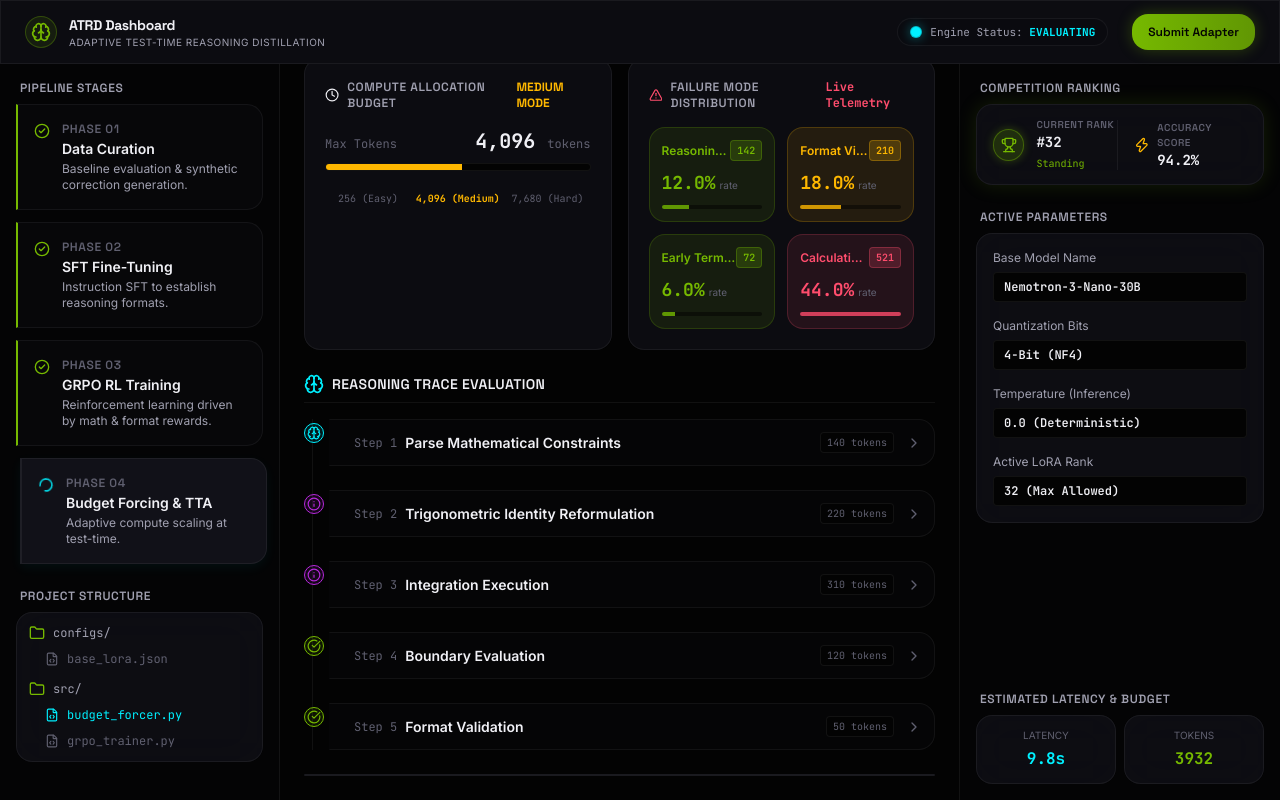
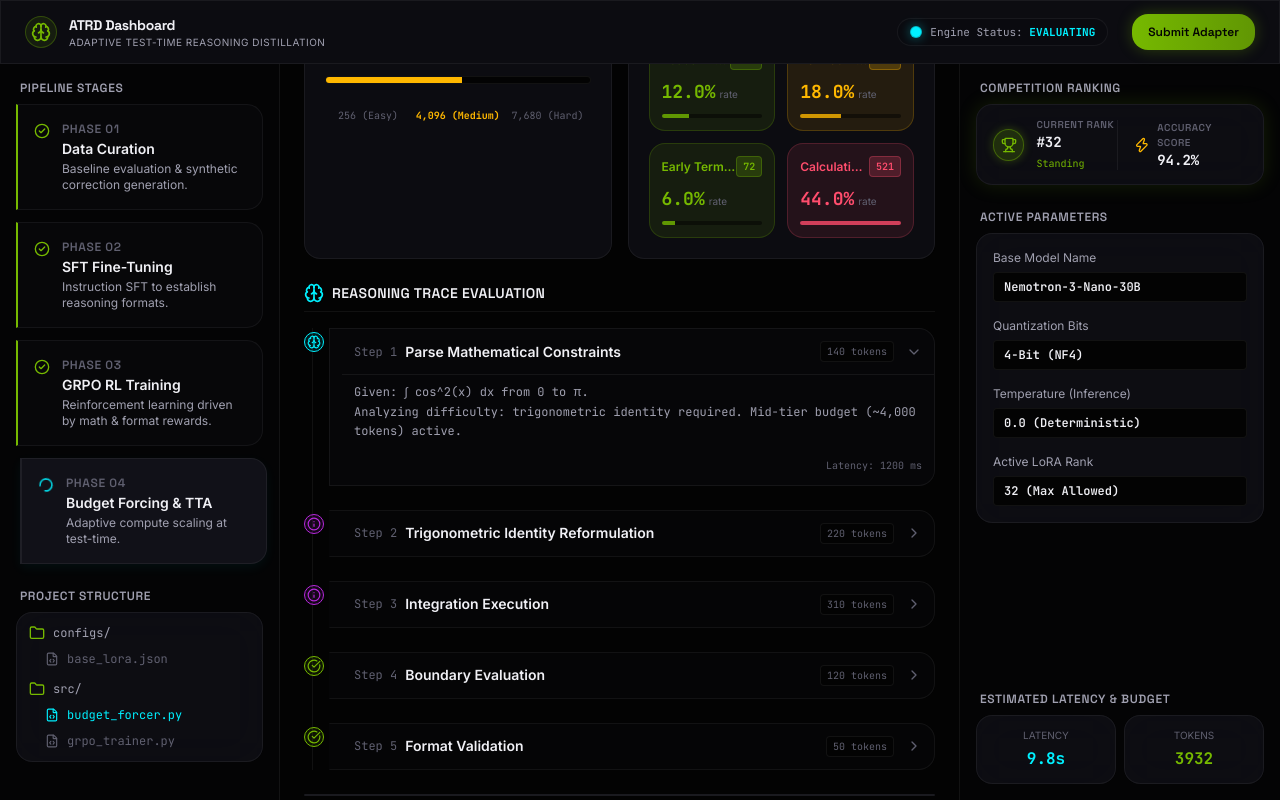
Before and after one commit to samarabdelhameed/ATRD-Adaptive-Test-Time-Reasoning-Distillation, a Next.js app: page / in a window 1280 px wide. Built offline with nearby package versions, Linux system fonts and the light colour scheme.

Commit message:
feat(components): finalize reasoning trace and budget gauge improvements and mark phase 3 completed

```diff
--- a/components/atrd/budget-gauge.tsx
+++ b/components/atrd/budget-gauge.tsx
@@ -35,7 +35,7 @@ export function BudgetGauge({ value, onChange, className }: BudgetGaugeProps) {
     <div className={cn("glass-panel p-5 rounded-lg flex flex-col gap-4", className)}>
       <div className="flex items-center justify-between">
         <div className="flex items-center gap-2">
-          <Clock className="h-4 w-4 text-accent-cyan" />
+          <Clock className="h-4 w-4 text-cyan" />
           <span className="font-display text-xs font-semibold tracking-wider uppercase text-text-secondary">
             Compute Allocation Budget
           </span>
@@ -45,7 +45,7 @@ export function BudgetGauge({ value, onChange, className }: BudgetGaugeProps) {
         </span>
       </div>
 
-      <div className="flex flex-col gap-2">
+      <div className="flex flex-col gap-2 relative">
         <div className="flex justify-between items-baseline">
           <span className="font-mono text-xs text-text-muted">Max Tokens</span>
           <span className="font-mono text-xl font-bold text-text-primary">
@@ -53,6 +53,7 @@ export function BudgetGauge({ value, onChange, className }: BudgetGaugeProps) {
           </span>
         </div>
 
+        <div className="relative w-full py-1">
           <div className="relative w-full h-2 bg-void rounded-full overflow-hidden border border-default">
             <div
               className={cn("h-full transition-all duration-300 ease-out", barBg)}
@@ -67,9 +68,10 @@ export function BudgetGauge({ value, onChange, className }: BudgetGaugeProps) {
             step="128"
             value={value}
             onChange={handleSliderChange}
-          className="w-full h-1 bg-transparent appearance-none cursor-pointer focus:outline-none focus:ring-0 opacity-0 absolute"
+            className="w-full h-full bg-transparent appearance-none cursor-pointer focus:outline-none focus:ring-0 opacity-0 absolute top-0 left-0"
             style={{ pointerEvents: onChange ? "auto" : "none" }}
           />
+        </div>
       </div>
 
       <div className="grid grid-cols-3 gap-1 font-mono text-[10px] text-text-muted text-center pt-1">
--- a/components/atrd/reasoning-trace.tsx
+++ b/components/atrd/reasoning-trace.tsx
@@ -17,8 +17,11 @@ interface ReasoningTraceProps {
 }
 
 export function ReasoningTrace({ steps, className }: ReasoningTraceProps) {
-  const [expandedSteps, setExpandedSteps] = useState<Record<string, boolean>>({
-    "0": true, // Expand first step by default
+  const [expandedSteps, setExpandedSteps] = useState<Record<string, boolean>>(() => {
+    if (steps && steps.length > 0) {
+      return { [steps[0].id]: true };
+    }
+    return {};
   });
 
   const toggleStep = (id: string) => {
--- a/context/progress-tracker.md
+++ b/context/progress-tracker.md
@@ -4,11 +4,11 @@ Update this file after every meaningful implementation change.
 
 ## Current Phase
 
-- 🔄 Implementing 03-atrd-custom-components.md
+- 🔄 Implementing 04-baseline-evaluation.md
 
 ## Current Goal
 
-- Complete 03-atrd-custom-components.md implementation (verify exit gate → mark complete → move to 04)
+- Complete 04-baseline-evaluation.md implementation (verify exit gate → mark complete → move to 05)
 
 ## Completed
 
@@ -45,6 +45,17 @@ Update this file after every meaningful implementation change.
 - [x] Right Sidebar (320px): LeaderboardBadge, Active Parameters (4 rows), Latency & Budget grid
 - [x] Responsive: grid collapses to single column on mobile
 - [x] Auto-scroll log console on new entries (via useRef + useEffect)
+
+### ✅ 03-atrd-custom-components.md — Completed
+
+- [x] ReasoningTrace: vertical timeline with color-coded nodes by type (thinking, assertion, correction with pulse, conclusion), collapsible sections, dynamic token count, and latency stats
+- [x] BudgetGauge: linear compute slider (256-7680 tokens) with relative overlay for precise tracking, difficulty tier badge (easy, medium, hard), and quick-select presets
+- [x] FailureHeatmap: 2-column grid of error mode cards using Tooltip from `@/components/ui/tooltip`, color-coded heat level mapping (Green <30%, Amber 30-70%, Rose >70%), and heat bar fills
+- [x] PhaseStepper: vertical status buttons with color borders (NVIDIA green, cyan, muted) and status icons (Check, Spinner, Circle) matching project phases
+- [x] MetricCard: hover lift animation, top theme bar, ArrowUp/ArrowDown trend indicators, and title/description metadata
+- [x] NeuralPulse: active/success/warning/error/idle status orb with ping animations and shadow glows
+- [x] LeaderboardBadge: trophy ranking badge with score metrics and green glow borders
+- [x] CodeBlock: copy-to-clipboard button with visual feedback, syntax language tags, and line numbers
 
 ### ✅ Existing Implementation (pre-specs)
 - Next.js 16 frontend builds clean (3.9s)
```
Lines whose indentation alone changed are shown as unchanged.
